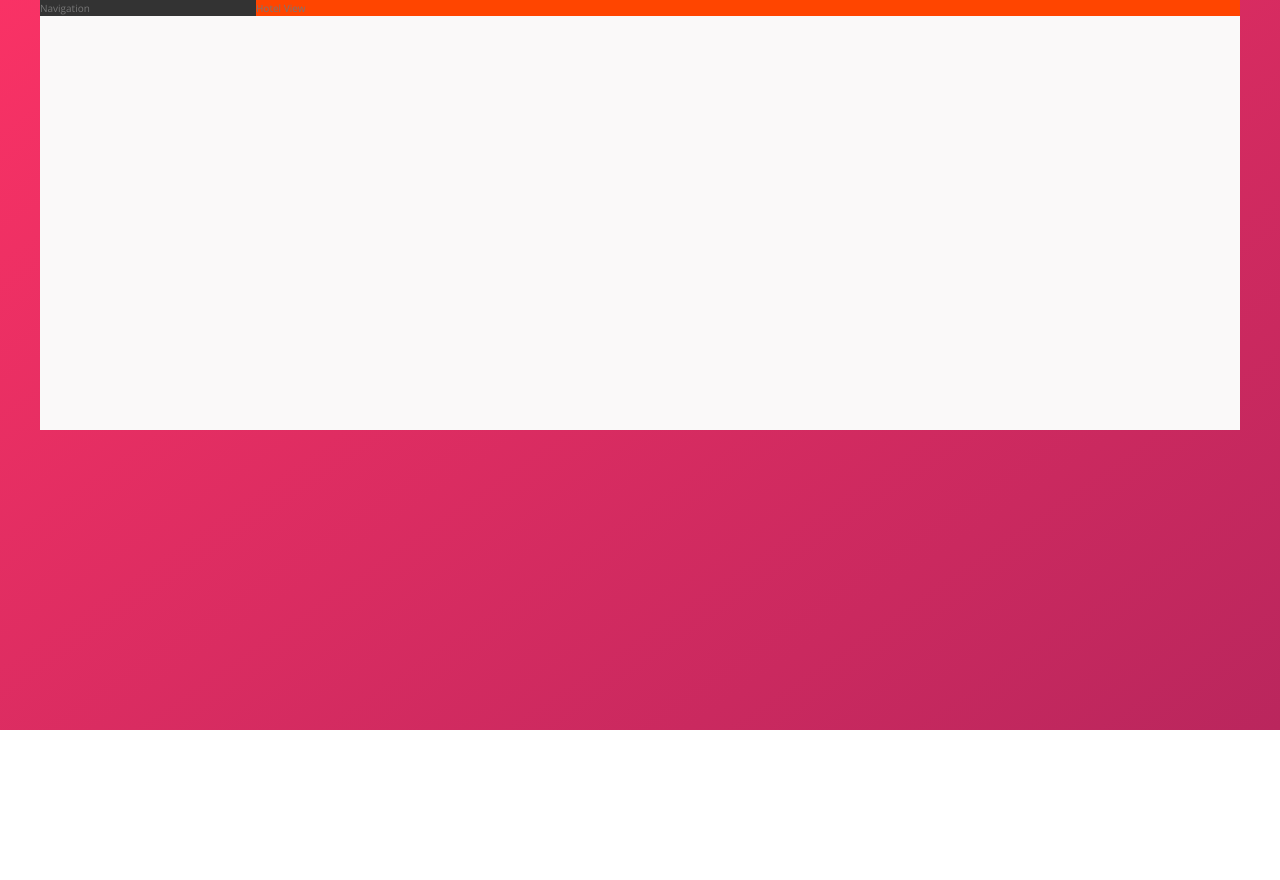
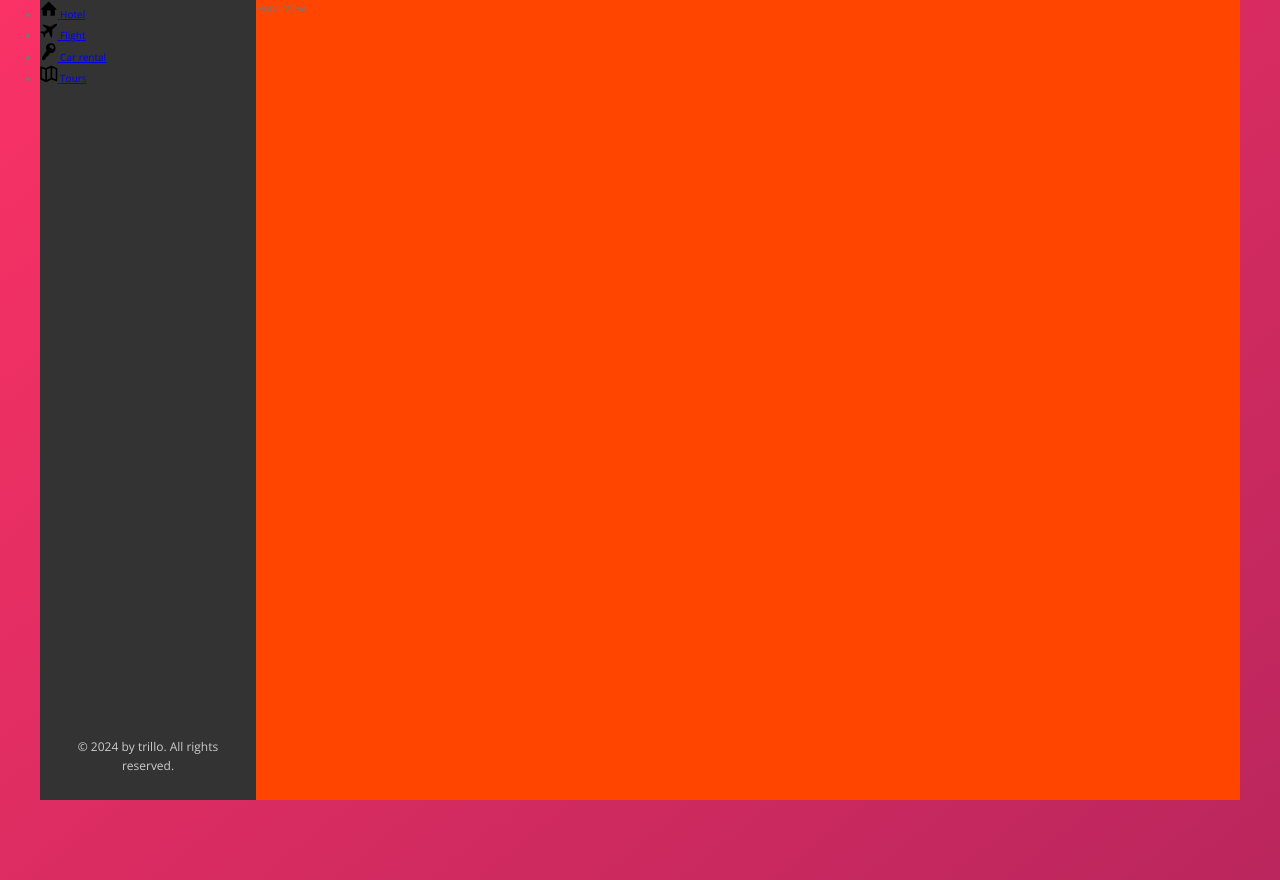
Before and after one commit to martywebdev/trillo, a website: page index.html in a window 1280 px wide. Shown: the part 150-1030 px from the top of the page. Before the commit the page ends 880 px from the top, so only its background shows below. Drawn offline with nearby package versions, Linux system fonts and the light colour scheme.

Commit message:
navigation 1

```diff
--- a/index.html
+++ b/index.html
@@ -40,13 +40,50 @@
               </div>
               <div class="user-nav__user">
                 <img src="img/user.jpg" alt="" class="user-nav__user-photo">
-                <span class="user-nav__user-name">Jonas Umlas</span>
+                <span class="user-nav__user-name">Jonas</span>
               </div>
             </nav>
         </header>
         <div class="content">
             <nav class="sidebar">
-                Navigation
+                <ul class="side-nav">
+                  <li class="side-nav__item">
+                    <a href="#" class="side-nave__link">
+                      <svg class="side-nav__icon">
+                        <use xlink:href="img/sprite.svg#icon-home"></use>
+                      </svg>
+                      <span>Hotel</span>
+                    </a>
+                  </li>
+                  <li class="side-nav__item">
+                    <a href="#" class="side-nave__link">
+                      <svg class="side-nav__icon">
+                        <use xlink:href="img/sprite.svg#icon-aircraft"></use>
+                      </svg>
+                      <span>Flight</span>
+                    </a>
+                  </li>
+                  <li class="side-nav__item">
+                    <a href="#" class="side-nave__link">
+                      <svg class="side-nav__icon">
+                        <use xlink:href="img/sprite.svg#icon-key"></use>
+                      </svg>
+                      <span>Car rental</span>
+                    </a>
+                  </li>
+                  <li class="side-nav__item">
+                    <a href="#" class="side-nave__link">
+                      <svg class="side-nav__icon">
+                        <use xlink:href="img/sprite.svg#icon-map"></use>
+                      </svg>
+                      <span>Tours</span>
+                    </a>
+                  </li>
+                </ul>
+
+                <div class="legal">
+                  &copy; 2024 by trillo. All rights reserved.
+                </div>
             </nav>
             <main class="hotel-view">
                 Hotel View
--- a/scss/_components.scss
+++ b/scss/_components.scss
@@ -102,13 +102,30 @@
     justify-content: center;
     align-items: center;
   }
-  &__user {
-  }
+
   &__user-photo {
     height: 3.75rem;
     border-radius: 50%;
     margin-right: 1rem;
   }
-  &__user-name {
+
+}
+
+
+// SIDEBAR
+
+.side-nav {
+  &__item{}
+  &__link{}
+  &__icon{
+    width: 1.75rem;
+    height: 1.75rem;
   }
 }
+
+.legal {
+  font-size: 1.2rem;
+  color: var(--color-grey-light-4);
+  text-align: center;
+  padding: 2.5rem;
+}
--- a/scss/_layout.scss
+++ b/scss/_layout.scss
@@ -23,10 +23,16 @@
 }
 .sidebar {
   background-color: var(--color-grey-dark-1);
+  flex: 0 0 18%;
 
-  flex: 0 0 18%;
+  display: flex;
+  flex-direction: column;
+  justify-content: space-between;
 }
 .hotel-view {
+  flex: 1;
+
+
   background-color: orangered;
-  flex: 1;
+  height: 80rem;
 }
```
Also changed, not shown: css/style.css.
